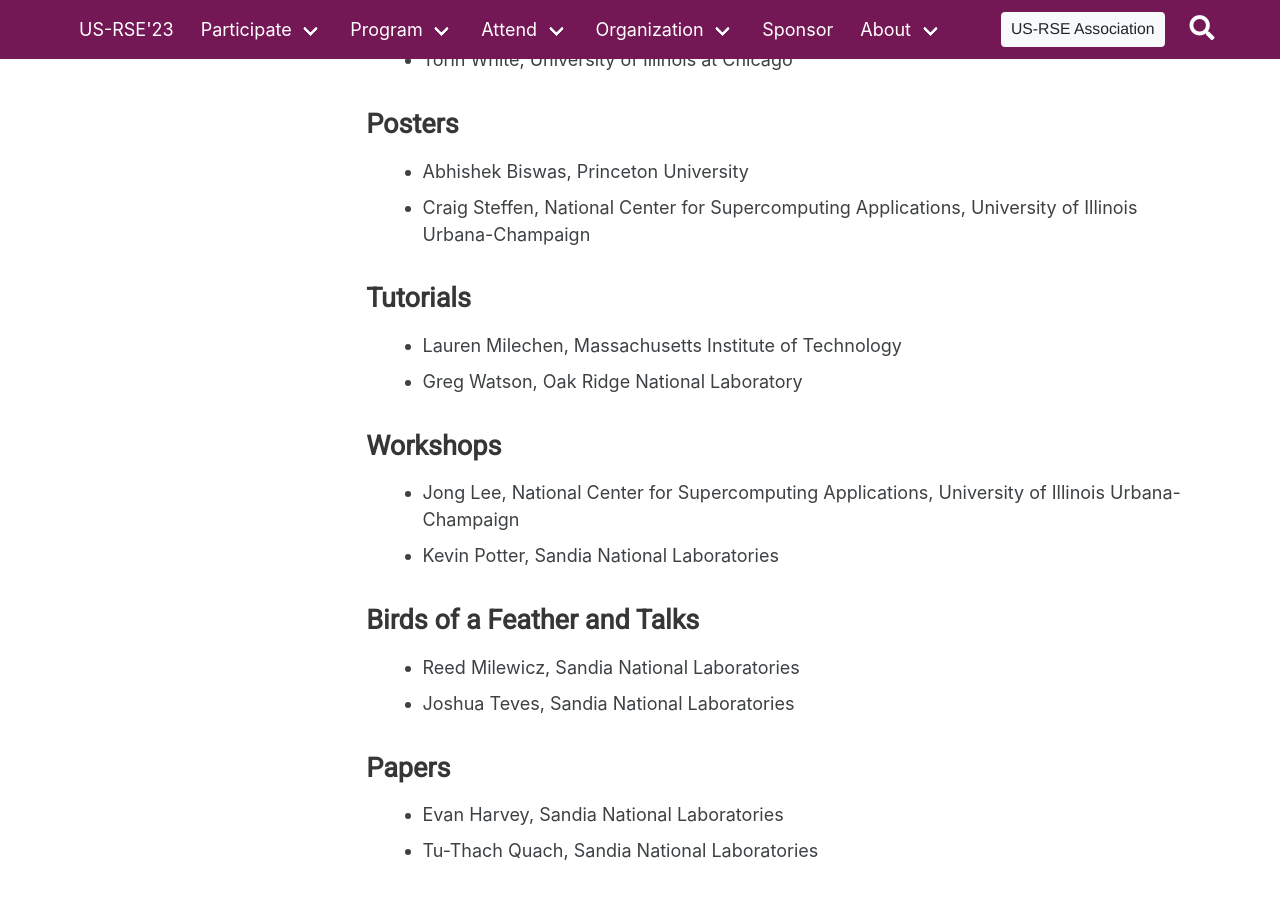
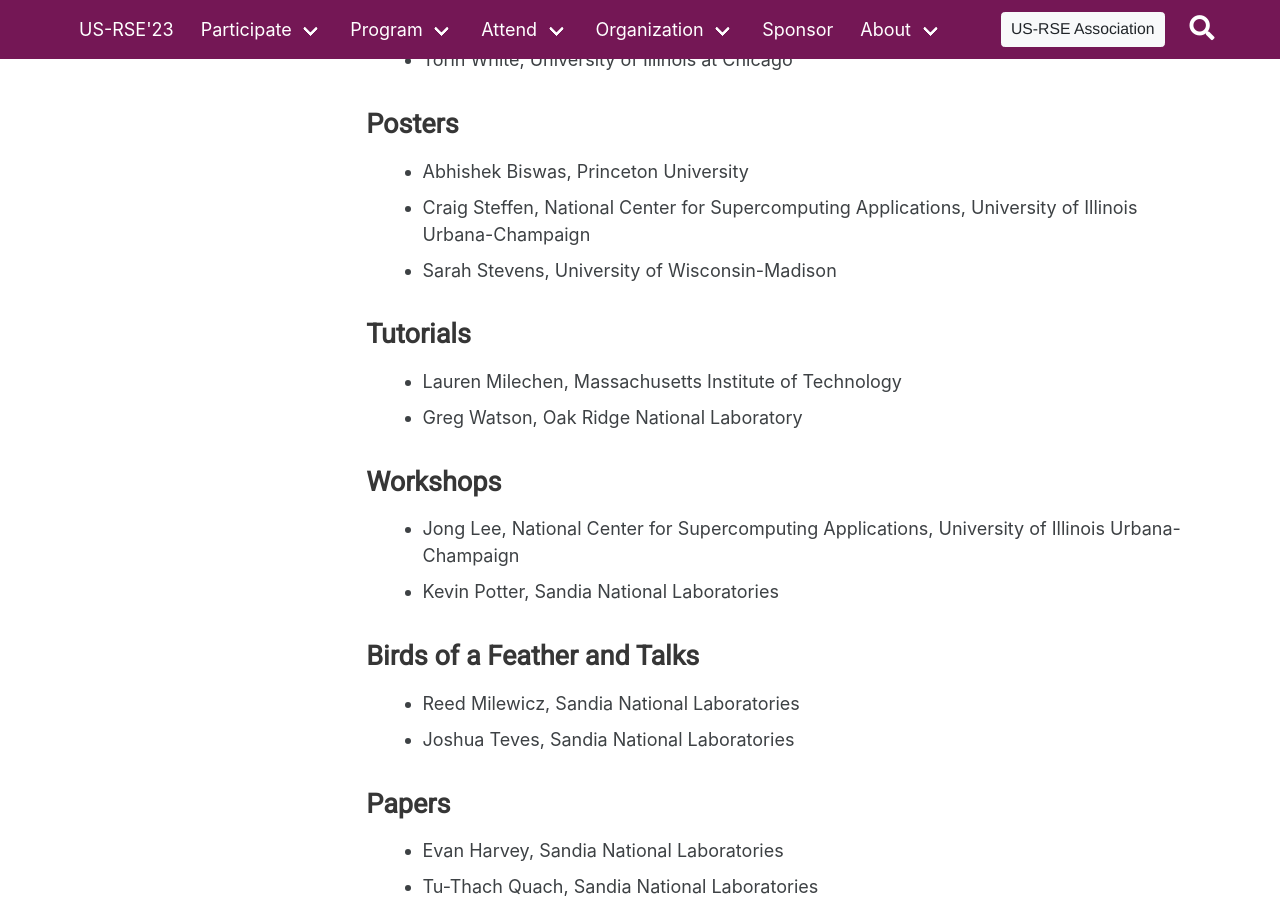
Before and after one commit to USRSE/usrse23, a Jekyll site: the page built from pages/organization/technical.md, in a window 1280 px wide and 900 px high, scrolled down 528 px. Built offline with Jekyll 4.4.1, drawn with Linux system fonts in a browser that asks for light colours; a style sheet for code colours, icons or effects is not loaded.

```diff
--- a/pages/organization/technical.md
+++ b/pages/organization/technical.md
@@ -23,7 +23,7 @@
 ### Posters
 - Abhishek Biswas, Princeton University
 - Craig Steffen, National Center for Supercomputing Applications, University of Illinois Urbana-Champaign
-
+- Sarah Stevens, University of Wisconsin-Madison
 
 ### Tutorials
 - Lauren Milechen, Massachusetts Institute of Technology
```
